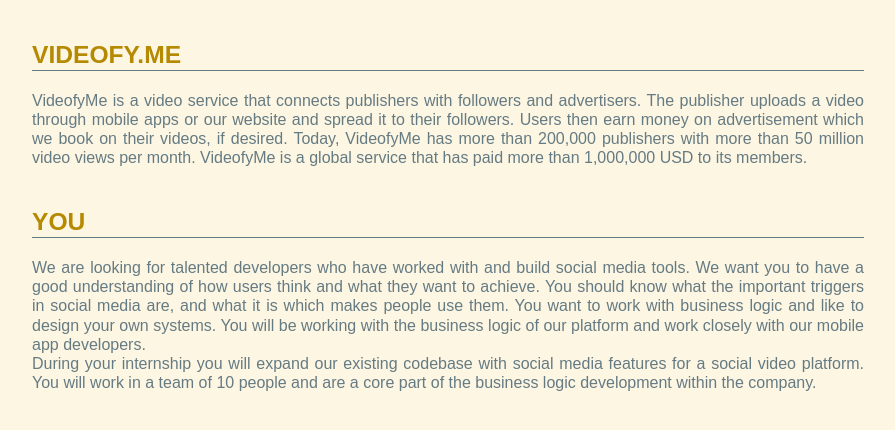
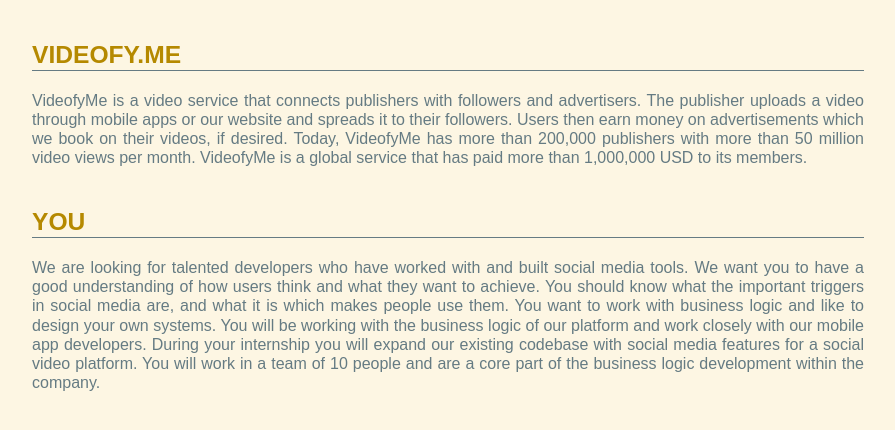
Before and after one commit to xeago/gradblog, a Jekyll site: the page assets/internship/videofyme-internship.html, which Jekyll copies as it is, in a window 1280 px wide. Shown: the top 430 px of the page, without its empty margins (38-933 px from the left). Built offline with Jekyll 4.4.1, drawn with Linux system fonts in a browser that asks for light colours; Markdown is read by kramdown in place of the engine named in the settings.

Commit message:
Apply corrections found in the extended abstract.

```diff
--- a/assets/internship/videofyme-internship.html
+++ b/assets/internship/videofyme-internship.html
@@ -180,11 +180,26 @@
 <body>
 <h1>Videofy.me</h1>
 
-<p>VideofyMe is a video service that connects publishers with followers and advertisers. The publisher uploads a video through mobile apps or our website and spread it to their followers. Users then earn money on advertisement which we book on their videos, if desired. Today, VideofyMe has more than 200,000 publishers with more than 50 million video views per month. VideofyMe is a global service that has paid more than 1,000,000 USD to its members.</p>
+<p>VideofyMe is a video service that connects publishers with followers and
+  advertisers. The publisher uploads a video through mobile apps or our
+  website and spreads it to their followers. Users then earn money on
+  advertisements which we book on their videos, if desired.
+  Today, VideofyMe has more than 200,000 publishers with more than
+  50 million video views per month. VideofyMe is a global service that has
+  paid more than 1,000,000 USD to its members.</p>
 
 <h1>You</h1>
 
-<p>We are looking for talented developers who have worked with and build social media tools. We want you to have a good understanding of how users think and what they want to achieve. You should know what the important triggers in social media are, and what it is which makes people use them. You want to work with business logic and like to design your own systems. You will be working with the business logic of our platform and work closely with our mobile app developers.<br/>
-During your internship you will expand our existing codebase with social media features for a social video platform. You will work in a team of 10 people and are a core part of the business logic development within the company.</p>
+<p>We are looking for talented developers who have worked with and built
+  social media tools. We want you to have a good understanding of how
+  users think and what they want to achieve. You should know what the
+  important triggers in social media are, and what it is which makes
+  people use them. You want to work with business logic and like to design
+  your own systems. You will be working with the business logic of our
+  platform and work closely with our mobile app developers. During your
+  internship you will expand our existing codebase with social media
+  features for a social video platform. You will work in a team of
+  10 people and are a core part of the business logic development within
+  the company.</p>
 </body>
 </html>
```
Also changed, not shown: graduation/architecture/musings.md (+1 -2 lines), graduation/evaluation/student.md (+1 -1 lines), graduation/evaluation/supervisor.md (+1 -1 lines).
